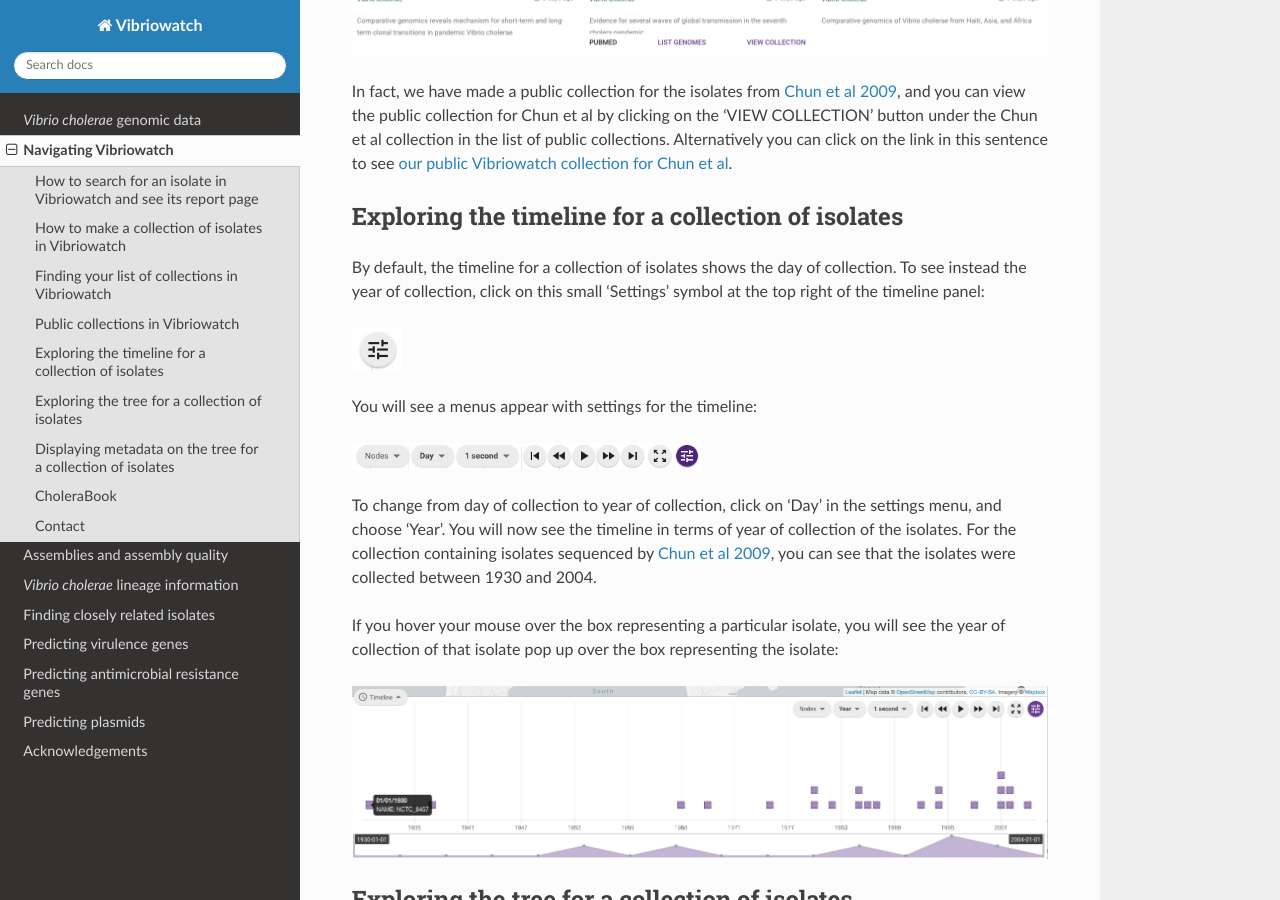
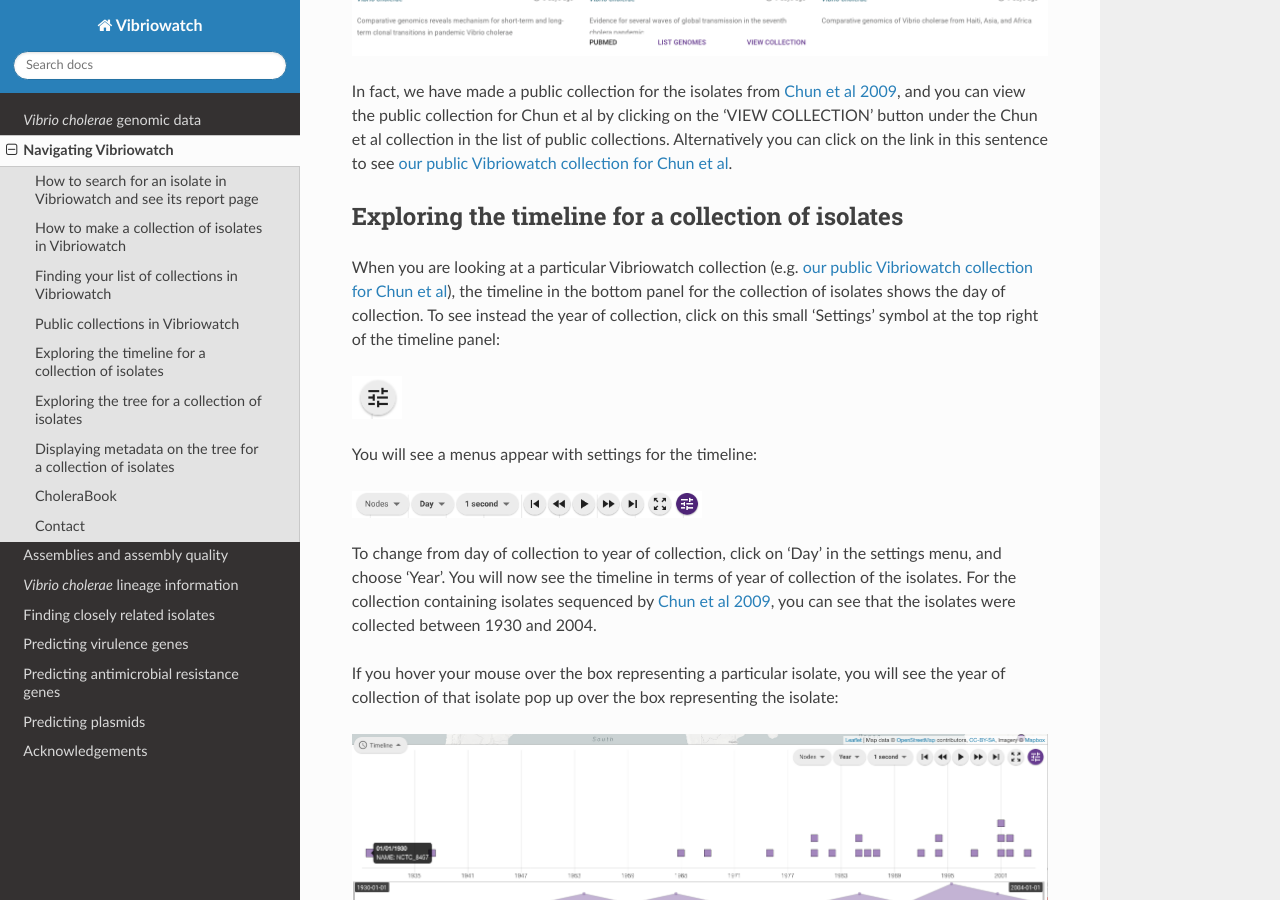
Before and after one commit to avrilcoghlan/vibriowatch, a Sphinx documentation site: the page built from docs/source/navigating.rst, in a window 1280 px wide and 900 px high, scrolled down 8030 px. Built offline with Sphinx 7.4.7 and the Read the Docs theme 3.1.0, drawn with Linux system fonts in a browser that asks for light colours.

Commit message:
Update navigating.rst

```diff
--- a/docs/source/navigating.rst
+++ b/docs/source/navigating.rst
@@ -192,9 +192,9 @@
 Exploring the timeline for a collection of isolates
 ---------------------------------------------------
 
+When you are looking at a particular Vibriowatch collection (e.g. `our public Vibriowatch collection for Chun et al`_), the timeline in the bottom panel for the collection of isolates shows the day of collection. To see instead the year of collection, click on this small 'Settings' symbol at the top right of the timeline panel:
 
-
-By default, the timeline for a collection of isolates shows the day of collection. To see instead the year of collection, click on this small 'Settings' symbol at the top right of the timeline panel:
+.. _our public Vibriowatch collection for Chun et al: https://pathogen.watch/collection/qg0gc5vpdn1u-vibriowatch-collection-chun-et-al-2009
 
 .. image:: Picture34.png
   :width: 50
```
